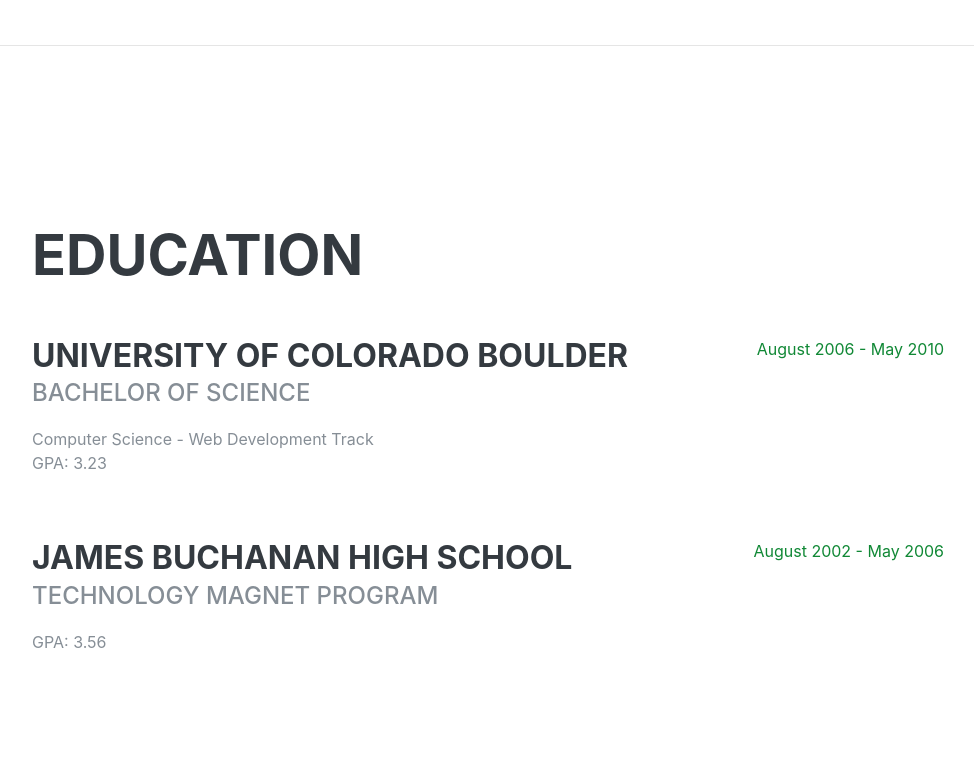
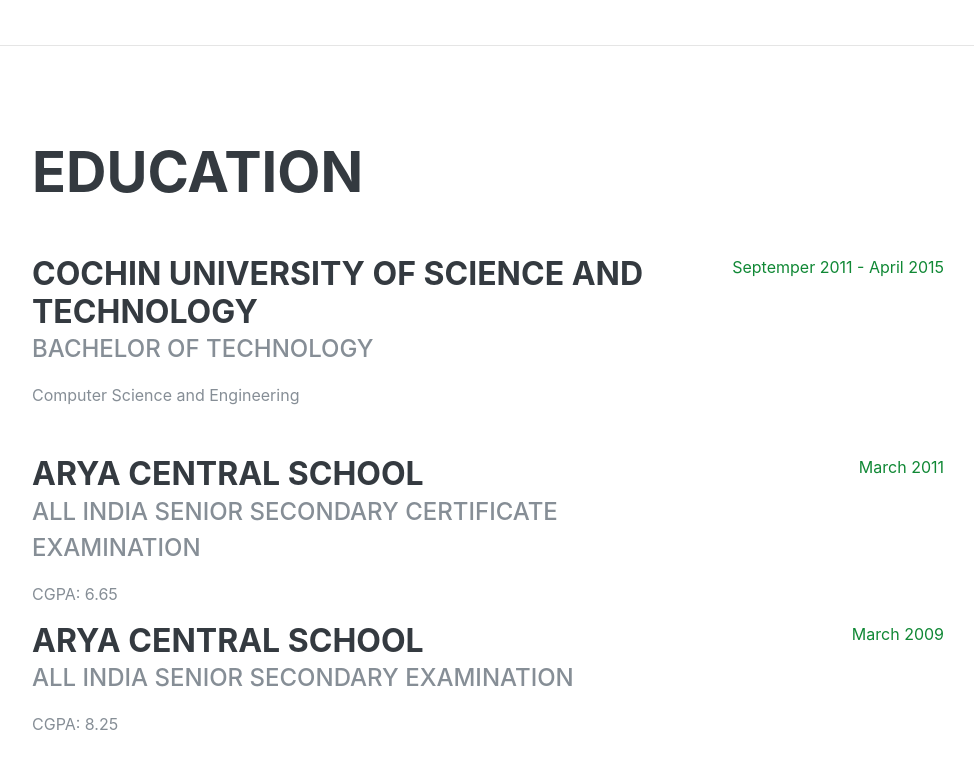
Before and after one commit to CYBERDUD3/resume, a plain HTML site: page index.html in a window 1280 px wide. Shown: the part 1897-2666 px from the top of the page, without its empty margins (288-1262 px from the left). Drawn offline with Linux system fonts and the light colour scheme; a web font is replaced by a local one.

Commit message:
Initial commit, education details added

```diff
--- a/index.html
+++ b/index.html
@@ -150,24 +150,34 @@
 
         <div class="resume-item d-flex flex-column flex-md-row justify-content-between mb-5">
           <div class="resume-content">
-            <h3 class="mb-0">University of Colorado Boulder</h3>
-            <div class="subheading mb-3">Bachelor of Science</div>
-            <div>Computer Science - Web Development Track</div>
-            <p>GPA: 3.23</p>
+            <h3 class="mb-0">Cochin University of Science and Technology</h3>
+            <div class="subheading mb-3">Bachelor of Technology</div>
+            <div>Computer Science and Engineering </div>
           </div>
           <div class="resume-date text-md-right">
-            <span class="text-primary">August 2006 - May 2010</span>
+            <span class="text-primary">Septemper 2011 - April 2015</span>
           </div>
         </div>
 
         <div class="resume-item d-flex flex-column flex-md-row justify-content-between">
           <div class="resume-content">
-            <h3 class="mb-0">James Buchanan High School</h3>
-            <div class="subheading mb-3">Technology Magnet Program</div>
-            <p>GPA: 3.56</p>
+            <h3 class="mb-0">Arya Central School</h3>
+            <div class="subheading mb-3">All India Senior Secondary Certificate Examination</div>
+            <p>CGPA: 6.65</p>
           </div>
           <div class="resume-date text-md-right">
-            <span class="text-primary">August 2002 - May 2006</span>
+            <span class="text-primary">March 2011</span>
+          </div>
+        </div>
+
+        <div class="resume-item d-flex flex-column flex-md-row justify-content-between">
+          <div class="resume-content">
+            <h3 class="mb-0">Arya Central School</h3>
+            <div class="subheading mb-3">All India Senior Secondary Examination</div>
+            <p>CGPA: 8.25</p>
+          </div>
+          <div class="resume-date text-md-right">
+            <span class="text-primary">March 2009</span>
           </div>
         </div>
 
```
